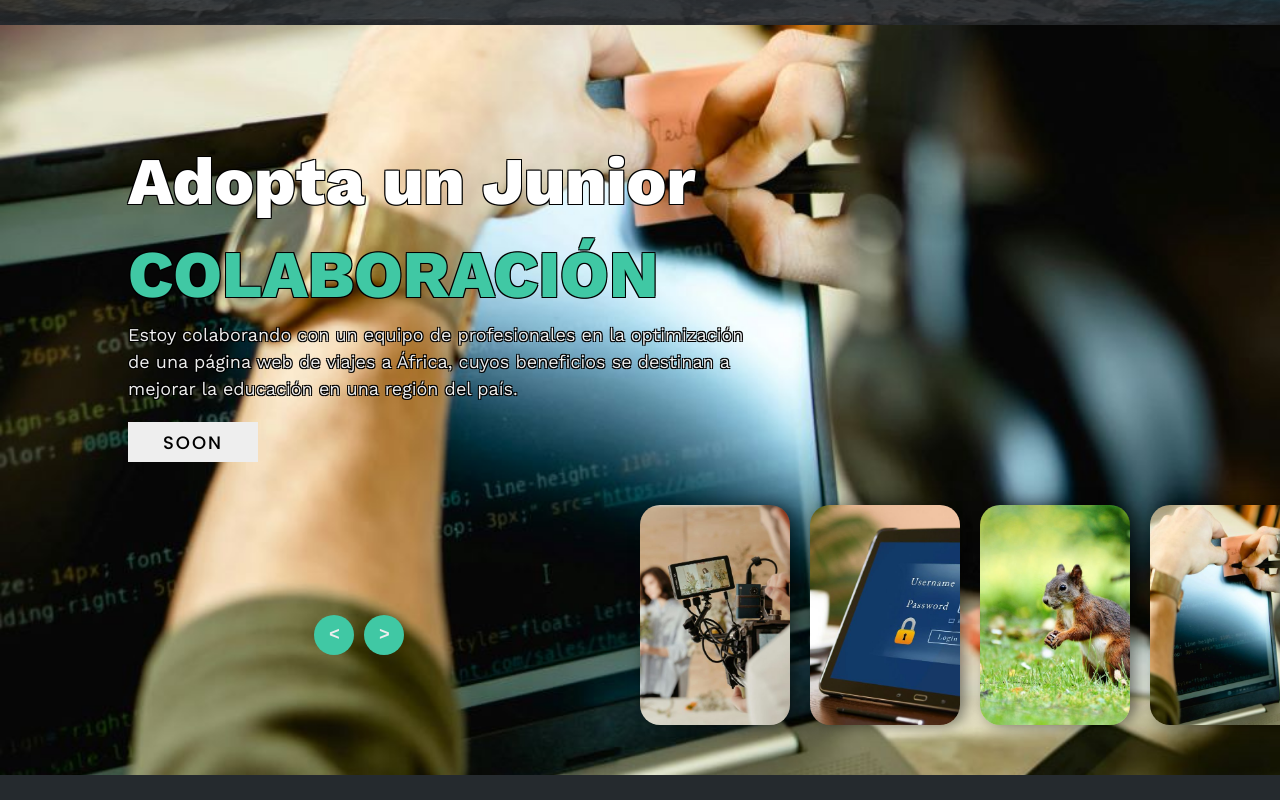
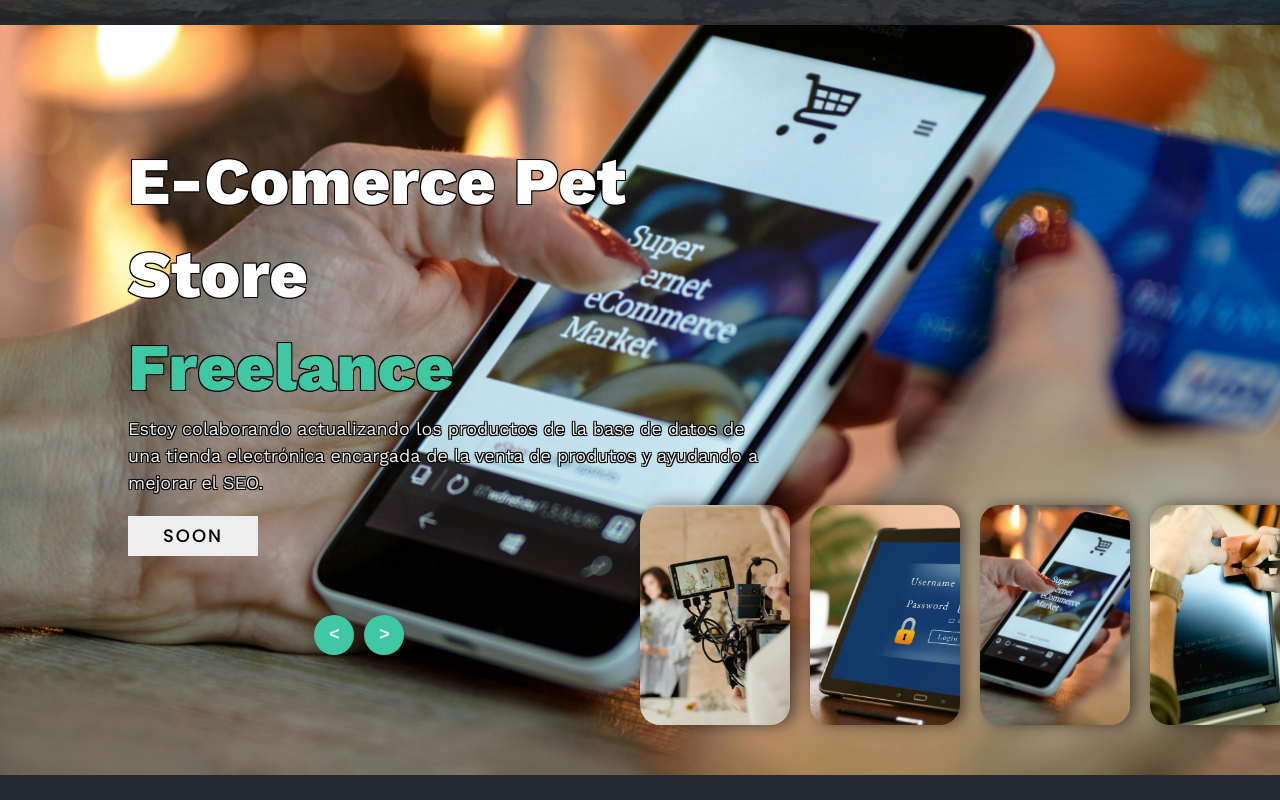
Before and after one commit to Luiso-o/Portafolio, a website: page index.html in a window 1280 px wide. Shown: the part 740-1540 px from the top of the page. Drawn offline with nearby package versions, Linux system fonts and the light colour scheme; a web font is replaced by a local one.

Commit message:
actualizaciones

```diff
--- a/index.html
+++ b/index.html
@@ -69,6 +69,20 @@
                         <div class="slider">
                                 <div class="list">
                                         <div class="item">
+                                                <img src="img/comercio-electronico.jpg" alt="">
+                                                <div class="content">
+                                                        <div class="title">E-Comerce Pet Store</div>
+                                                        <div class="type">Freelance</div>
+                                                        <div class="description">
+                                                                Estoy colaborando actualizando los productos de la base de datos de una tienda electrónica encargada de la
+                                                                venta de produtos y ayudando a mejorar el SEO.
+                                                        </div>
+                                                        <div class="button">
+                                                                <button>SOON</button>
+                                                        </div>
+                                                </div>
+                                        </div>
+                                        <div class="item">
                                                 <img src="img/slides1.jpg" alt="">
                                                 <div class="content">
                                                         <div class="title">Adopta un Junior</div>
@@ -115,21 +129,6 @@
                                                 </div>
                                         </div>
 
-                                        <div class="item">
-                                                <img src="img/slides4.jpg" alt="">
-
-                                                <div class="content">
-                                                        <div class="title">Mira, una ardilla.</div>
-                                                        <div class="type">Aprecia la naturaleza :)</div>
-                                                        <div class="description">
-                                                               Jejeje.
-                                                        </div>
-                                                        <div class="button">
-                                                                <button>😉</button>
-                                                        </div>
-                                                </div>
-                                        </div>
-
                                 </div>
 
                                 <div class="thumbnail">
@@ -144,7 +143,7 @@
                                                 <img src="img/slides3.jpg" alt="">
                                         </div>
                                         <div class="item">
-                                                <img src="img/slides4.jpg" alt="">
+                                                <img src="img/comercio-electronico.jpg" alt="">
                                         </div>
 
                                 </div>
```
Also changed, not shown: img/comercio-electronico.jpg (added), img/slides4.jpg (deleted).
